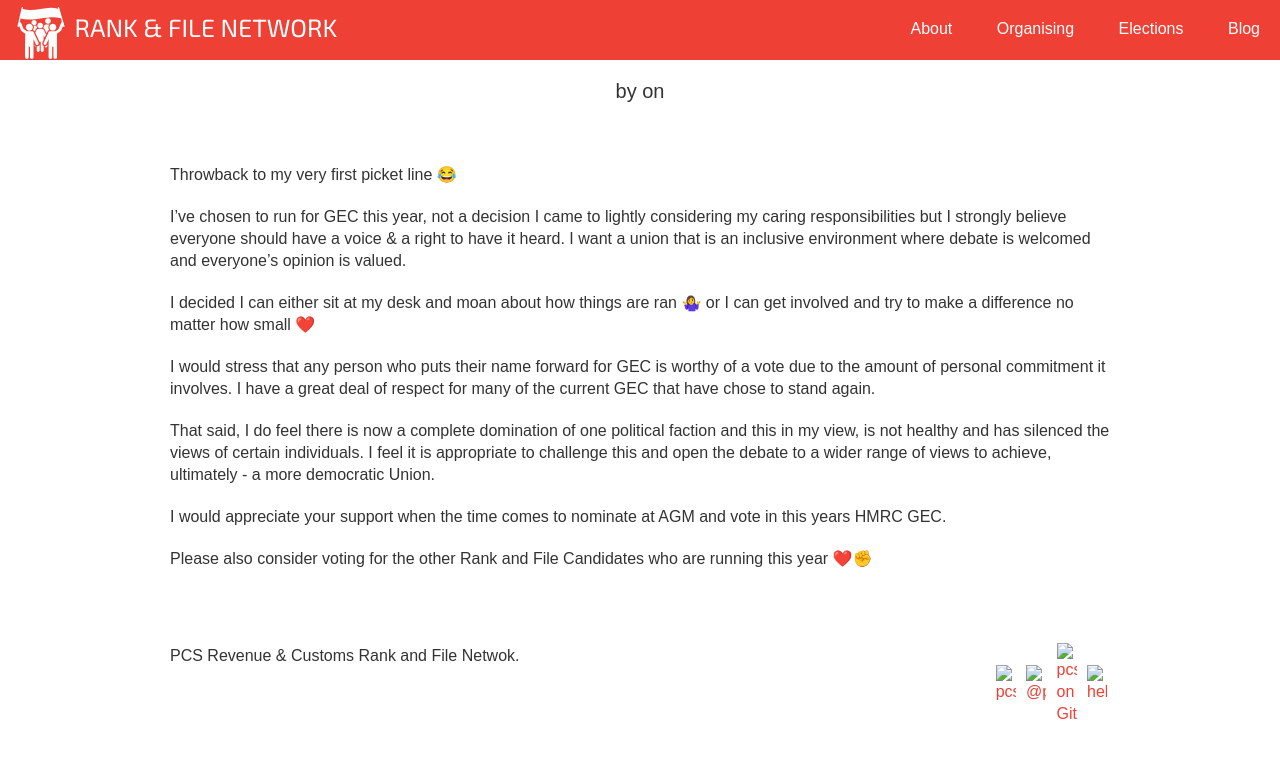
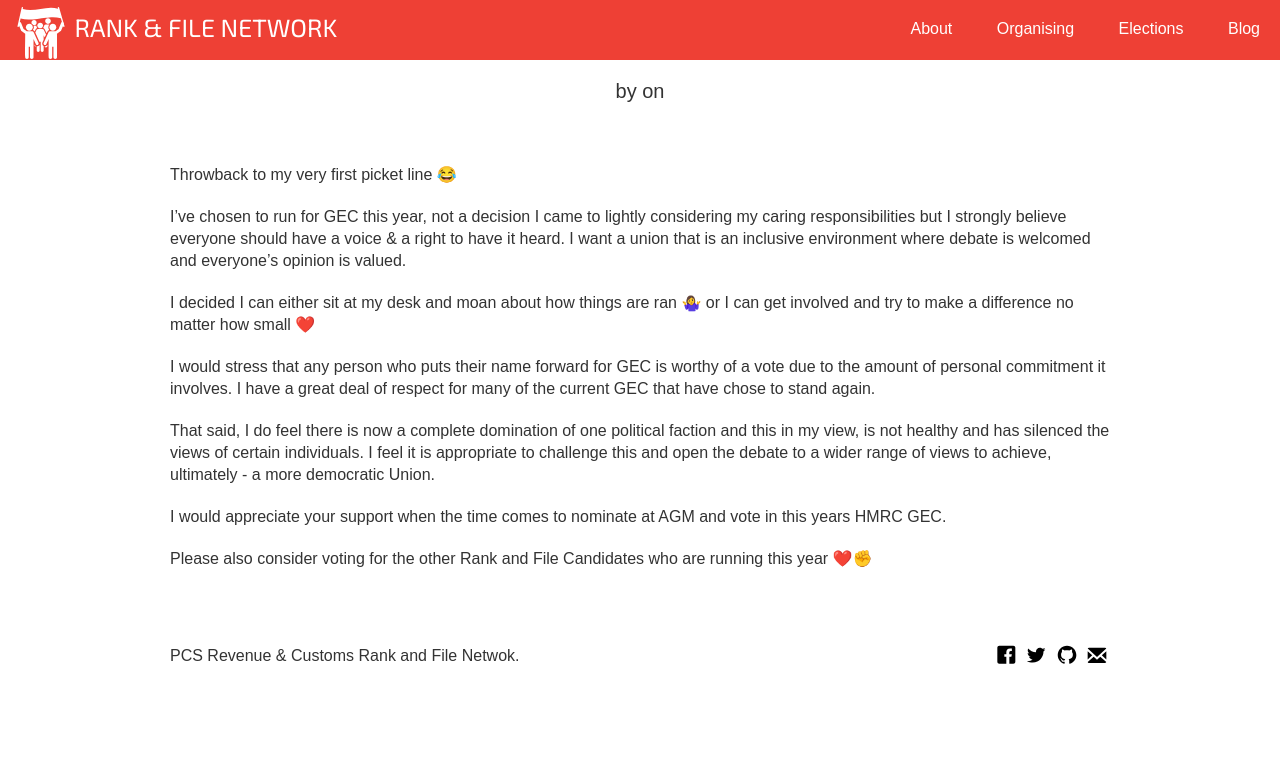
Before and after one commit to pcsrankandfile/pcsrankandfile.github.io, a Jekyll site: the page built from _posts/2019-01-23-Why-Are-You-Standing-:-Emma.md, in a window 1280 px wide. Shown: the top 758 px of the page. Built offline with Jekyll 4.4.1, drawn with Linux system fonts in a browser that asks for light colours.

```diff
--- a/_includes/footer.html
+++ b/_includes/footer.html
@@ -1,10 +1,10 @@
 <div class="footer">
     <div class="w-container">
         <div class="float-right">
-            {% if site.facebook-url %}<a href="{{ site.facebook-url }}" target="_blank" class="social-icon-link w-inline-block"><img src="{{ '/social-03.svg' | prepend:'assets/images' }}" width="20" alt="{{ site.facebook-handle }}"></a>{% endif %}
-            {% if site.twitter-url %}<a href="{{ site.twitter-url }}" target="_blank" class="social-icon-link w-inline-block"><img src="{{ '/social-18.svg' | prepend:'assets/images' }}" width="20" alt="{{ site.twitter-handle | prepend:'@'}}"></a>{% endif %}
-            {% if site.github-url %}<a href="{{ site.github-url }}" target="_blank" class="social-icon-link w-inline-block"><img src="{{ '/social-33.svg' | prepend:'assets/images'  }}" width="20" alt="{{ site.github-handle }} on Github.com"></a>{% endif %}
-            {% if site.email %}<a href="{{ site.email | prepend:'mailto:' }}" target="_blank" class="social-icon-link w-inline-block"><img src="{{ '/social-30.svg' | prepend:'assets/images' }}" width="20" alt="{{ site.email }}"></a>{% endif %}
+            {% if site.facebook-url %}<a href="{{ site.facebook-url }}" target="_blank" class="social-icon-link w-inline-block"><img src="{{ '/social-03.svg' | prepend:'/assets/images' | prepend: site.baseurl | prepend: site.url }}" width="20" alt="{{ site.facebook-handle }}"></a>{% endif %}
+            {% if site.twitter-url %}<a href="{{ site.twitter-url }}" target="_blank" class="social-icon-link w-inline-block"><img src="{{ '/social-18.svg' | prepend:'/assets/images' | prepend: site.baseurl | prepend: site.url }}" width="20" alt="{{ site.twitter-handle | prepend:'@'}}"></a>{% endif %}
+            {% if site.github-url %}<a href="{{ site.github-url }}" target="_blank" class="social-icon-link w-inline-block"><img src="{{ '/social-33.svg' | prepend:'/assets/images' | prepend: site.baseurl | prepend: site.url  }}" width="20" alt="{{ site.github-handle }} on Github.com"></a>{% endif %}
+            {% if site.email %}<a href="{{ site.email | prepend:'mailto:' }}" target="_blank" class="social-icon-link w-inline-block"><img src="{{ '/social-30.svg' | prepend:'/assets/images' | prepend: site.baseurl | prepend: site.url }}" width="20" alt="{{ site.email }}"></a>{% endif %}
         </div>
         <div class="footer-text">{{ site.footer-text }}</div>
     </div>
```
Also changed, not shown: _posts/2019-01-23-Why-Are-You-Standing-:-Emma.md (+3 -1 lines).
